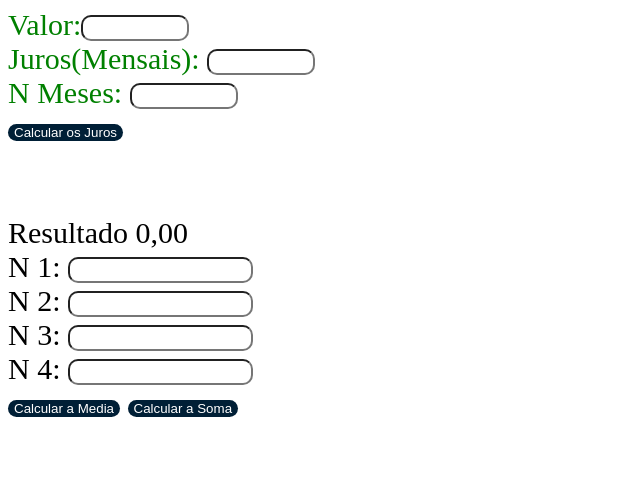
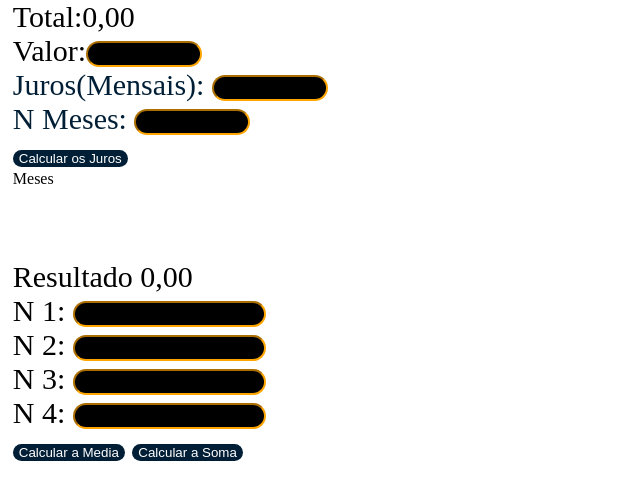
Before and after one commit to HeitorFontoura/PrimeiroB_3t, a plain HTML site: page index.html in a window 1280 px wide. Shown: the whole page, without its empty margins (0-640 px from the left). Drawn offline with Linux system fonts and the light colour scheme.

Commit message:
Update index.html

```diff
--- a/index.html
+++ b/index.html
@@ -7,14 +7,24 @@
     <title>Primeiro B</title>
     <script src="estudo.js"></script>
     <style>
+    input::{
+      color: black;
+    }
+    body{
+      display: flex;
+      flex-wrap: wrap;
+      max-width: 1900px;
+      margin:0 auto;
+      padding: 0 1%;
+    }
     input{
       padding-top: 6px;
-padding-right: 10px
-      border-color: #001f36;
-      border:0,1;
-      background-color:white;
+      padding-right:10px;
+      border-color: orange;
+      border:1;
+      background-color:black;
       color:white;
-        border-radius: 10px;
+        border-radius: 30px;
     }
     .{
       margin:0;
@@ -25,9 +35,10 @@ padding-right: 10px
         position: center;
         font-size: left;
         font-style:normal;
-      color: green;
+      color:#001f36 ;
     }
     .caixa{
+      text-decoration-color: #001f36;
       max-width: 100px;
     }
     .button {
@@ -47,13 +58,18 @@ padding-right: 10px
     </style>
 
 </head>
-<body><div class="center">
+<body>
+  <div class="center">
 <div class="stylejuros">
-
+  <span id="totaljuros">Total:0,00</span><br
   <texto>Valor:</texto><input class="caixa" id="valor" type="text"><br>
   <texto>Juros(Mensais):</texto> <input class="caixa" id="juros" type="text"><br>
   <texto>N Meses: </texto> <input class="caixa" id="meses" type="text"><br>
   <button class="button" onclick="total()">Calcular os Juros</button>
+
+</div>
+<div>
+  <span id="mes">Meses</span>
 
 </div>
 
@@ -71,6 +87,7 @@ padding-right: 10px
   <button class="button" onclick="media()">Calcular a Media</button>
   <button class="button" onclick="soma()">Calcular a Soma</button>
 
+
 </div>
 
 </div>
```
